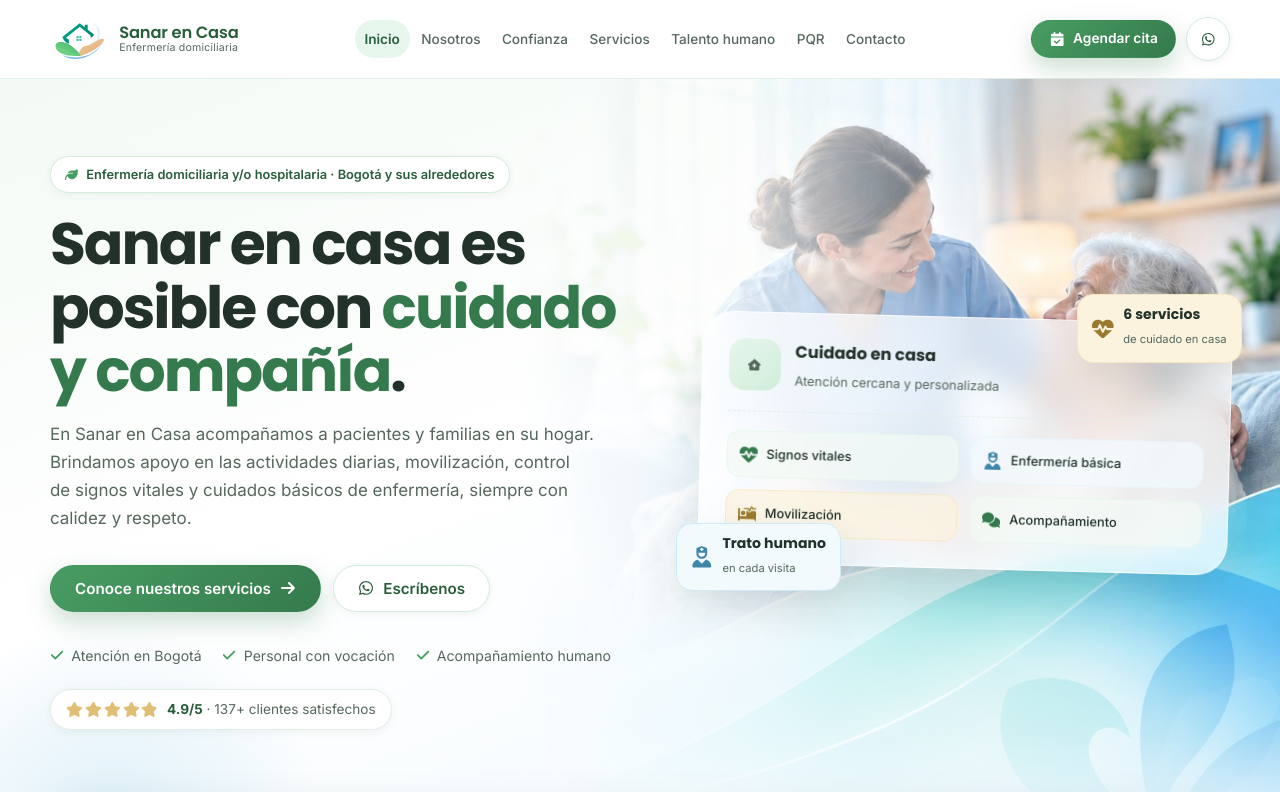
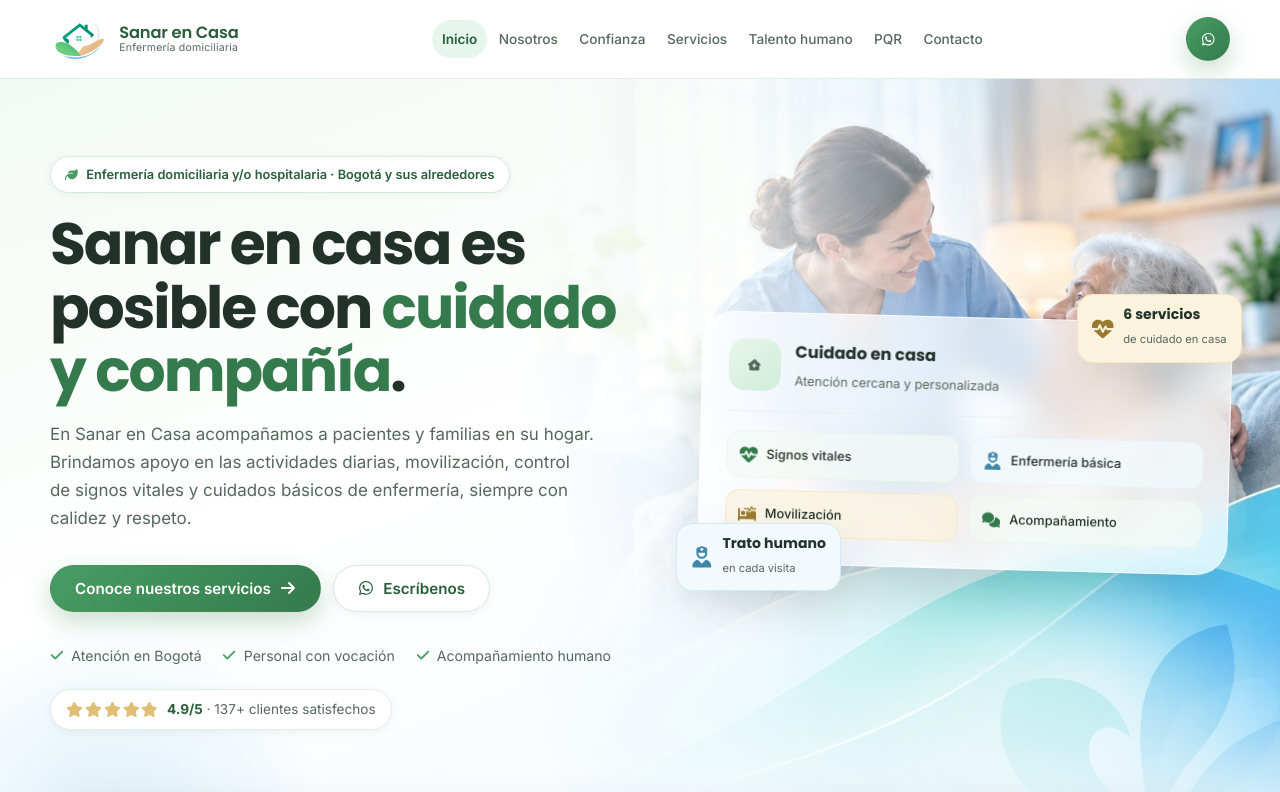
Before and after one commit to BrixnnDev/Sanar-En-Casa, a React (Vite) app: page / in a window 1280 px wide. Shown: the top 792 px of the page. Built offline with nearby package versions, Linux system fonts and the light colour scheme.

Commit message:
Abrir el formulario de cita desde el boton de WhatsApp y quitar boton agendar cita

```diff
--- a/src/components/Header.jsx
+++ b/src/components/Header.jsx
@@ -1,10 +1,10 @@
-import { useEffect, useState } from 'react'
+import { useCallback, useEffect, useState } from 'react'
 import { NavLink, useLocation } from 'react-router-dom'
 import { AnimatePresence, motion } from 'framer-motion'
-import { FaBars, FaCalendarCheck, FaChevronRight, FaWhatsapp, FaXmark } from 'react-icons/fa6'
+import { FaBars, FaChevronRight, FaWhatsapp, FaXmark } from 'react-icons/fa6'
 import Logo from './Logo.jsx'
 import CitaModal from './CitaModal.jsx'
-import { contact, navLinks } from '../data/site.js'
+import { navLinks } from '../data/site.js'
 
 export default function Header() {
   const [open, setOpen] = useState(false)
@@ -16,6 +16,8 @@
     setOpen(false)
     setCitaOpen(true)
   }
+
+  const closeCita = useCallback(() => setCitaOpen(false), [])
 
   useEffect(() => {
     setOpen(false)
@@ -29,11 +31,12 @@
   }, [])
 
   useEffect(() => {
+    if (citaOpen) return undefined
     document.body.style.overflow = open ? 'hidden' : ''
     return () => {
       document.body.style.overflow = ''
     }
-  }, [open])
+  }, [open, citaOpen])
 
   return (
     <header className={`site-header${scrolled ? ' is-scrolled' : ''}`}>
@@ -56,23 +59,14 @@
         <div className="header__actions">
           <button
             type="button"
-            className="btn btn--primary btn--sm header__cita"
+            className="btn btn--primary btn--sm header__cta"
             onClick={openCita}
             aria-haspopup="dialog"
-            title="Agendar cita"
-          >
-            <FaCalendarCheck aria-hidden="true" />
-            <span>Agendar cita</span>
-          </button>
-          <a
-            href={contact.whatsapp}
-            target="_blank"
-            rel="noreferrer"
-            className="btn btn--ghost btn--sm header__cta"
+            title="Escríbenos por WhatsApp"
           >
             <FaWhatsapp aria-hidden="true" />
             <span>WhatsApp</span>
-          </a>
+          </button>
           <button
             type="button"
             className="nav-toggle"
@@ -117,23 +111,14 @@
               onClick={openCita}
               aria-haspopup="dialog"
             >
-              <FaCalendarCheck aria-hidden="true" />
-              Agendar cita
-            </button>
-            <a
-              href={contact.whatsapp}
-              target="_blank"
-              rel="noreferrer"
-              className="btn btn--ghost btn--block"
-            >
               <FaWhatsapp aria-hidden="true" />
               Escríbenos por WhatsApp
-            </a>
+            </button>
           </motion.div>
         )}
       </AnimatePresence>
 
-      <CitaModal open={citaOpen} onClose={() => setCitaOpen(false)} />
+      <CitaModal open={citaOpen} onClose={closeCita} />
     </header>
   )
 }
--- a/src/index.css
+++ b/src/index.css
@@ -2074,7 +2074,6 @@
   color: var(--tinta-suave);
 }
 
-.header__cita,
 .header__cta {
   flex-shrink: 0;
 }
@@ -2234,17 +2233,6 @@
 }
 
 @media (max-width: 680px) {
-  .header__cita {
-    width: 44px;
-    height: 44px;
-    padding: 0;
-    border-radius: 999px;
-  }
-
-  .header__cita span {
-    display: none;
-  }
-
   .cita-overlay {
     align-items: flex-end;
     padding: 0.75rem;
@@ -2271,10 +2259,6 @@
 
   .nav-toggle {
     display: inline-flex;
-  }
-
-  .header__cta {
-    display: none;
   }
 
   .mobile-nav {
```
